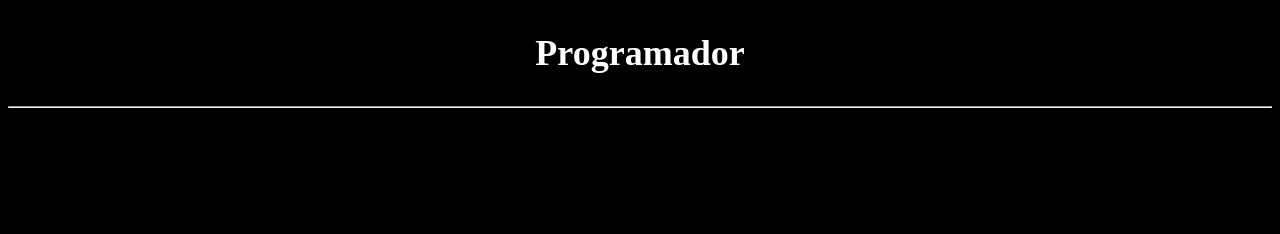
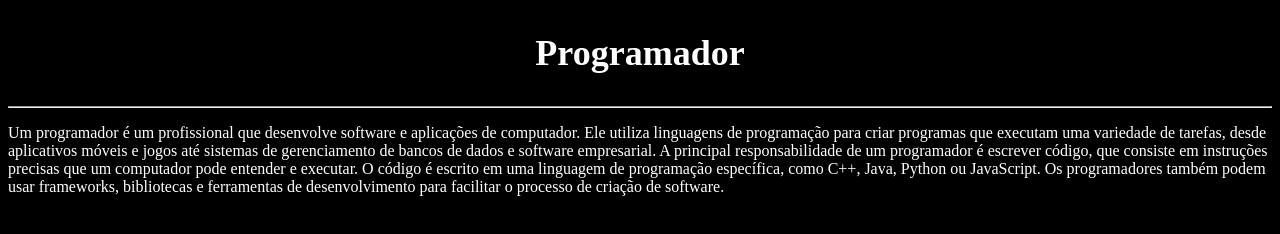
Before and after one commit to DeividWilly/wiki_profissoes, a plain HTML site: page pages/programador/programador.html in a window 1280 px wide. Drawn offline with Linux system fonts and the light colour scheme.

Commit message:
Adicionando conteúdo teste

```diff
--- a/pages/programador/programador.html
+++ b/pages/programador/programador.html
@@ -12,5 +12,9 @@
         <h1>Programador</h1>
     </div>
     <hr>
+    <p>
+        Um programador é um profissional que desenvolve software e aplicações de computador. Ele utiliza linguagens de programação para criar programas que executam uma variedade de tarefas, desde aplicativos móveis e jogos até sistemas de gerenciamento de bancos de dados e software empresarial.
+        A principal responsabilidade de um programador é escrever código, que consiste em instruções precisas que um computador pode entender e executar. O código é escrito em uma linguagem de programação específica, como C++, Java, Python ou JavaScript. Os programadores também podem usar frameworks, bibliotecas e ferramentas de desenvolvimento para facilitar o processo de criação de software.
+    </p>
 </body>
 </html>
```
